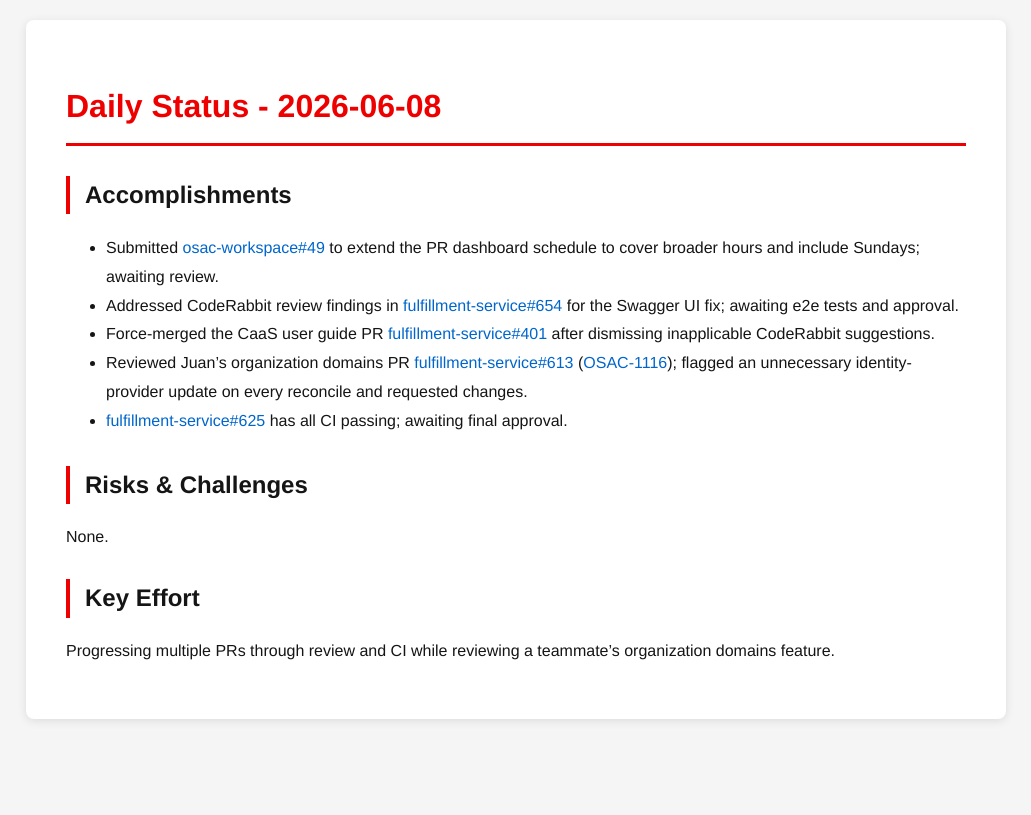
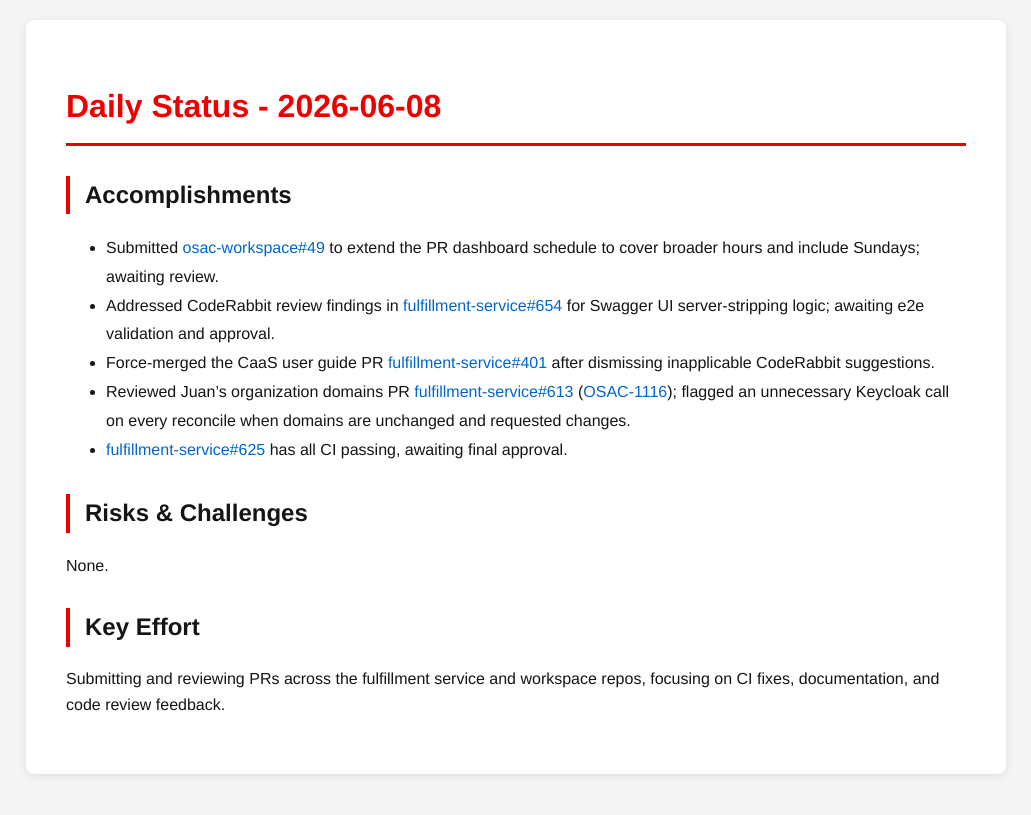
Before and after one commit to tzvatot/daily-status, a Jekyll site: the page built from 2026-06-08.md, in a window 1280 px wide. Shown: the top 815 px of the page, without its empty margins (124-1155 px from the left). Built offline with Jekyll 4.4.1, drawn with Linux system fonts in a browser that asks for light colours.

Commit message:
Daily status update - 2026-06-08

```diff
--- a/2026-06-08.md
+++ b/2026-06-08.md
@@ -8,13 +8,13 @@ date: 2026-06-08
 
 ## Accomplishments
 - Submitted [osac-workspace#49](https://github.com/osac-project/osac-workspace/pull/49) to extend the PR dashboard schedule to cover broader hours and include Sundays; awaiting review.
-- Addressed CodeRabbit review findings in [fulfillment-service#654](https://github.com/osac-project/fulfillment-service/pull/654) for the Swagger UI fix; awaiting e2e tests and approval.
+- Addressed CodeRabbit review findings in [fulfillment-service#654](https://github.com/osac-project/fulfillment-service/pull/654) for Swagger UI server-stripping logic; awaiting e2e validation and approval.
 - Force-merged the CaaS user guide PR [fulfillment-service#401](https://github.com/osac-project/fulfillment-service/pull/401) after dismissing inapplicable CodeRabbit suggestions.
-- Reviewed Juan's organization domains PR [fulfillment-service#613](https://github.com/osac-project/fulfillment-service/pull/613) ([OSAC-1116](https://redhat.atlassian.net/browse/OSAC-1116)); flagged an unnecessary identity-provider update on every reconcile and requested changes.
-- [fulfillment-service#625](https://github.com/osac-project/fulfillment-service/pull/625) has all CI passing; awaiting final approval.
+- Reviewed Juan's organization domains PR [fulfillment-service#613](https://github.com/osac-project/fulfillment-service/pull/613) ([OSAC-1116](https://redhat.atlassian.net/browse/OSAC-1116)); flagged an unnecessary Keycloak call on every reconcile when domains are unchanged and requested changes.
+- [fulfillment-service#625](https://github.com/osac-project/fulfillment-service/pull/625) has all CI passing, awaiting final approval.
 
 ## Risks & Challenges
 None.
 
 ## Key Effort
-Progressing multiple PRs through review and CI while reviewing a teammate's organization domains feature.
+Submitting and reviewing PRs across the fulfillment service and workspace repos, focusing on CI fixes, documentation, and code review feedback.
```
